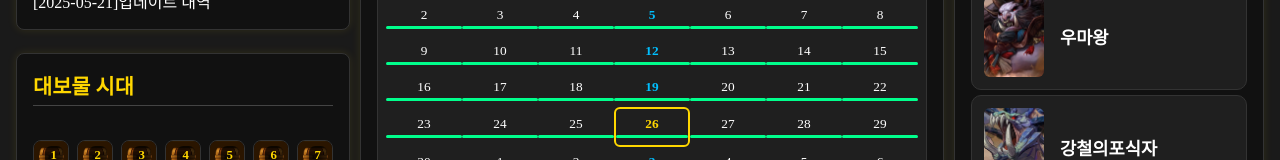
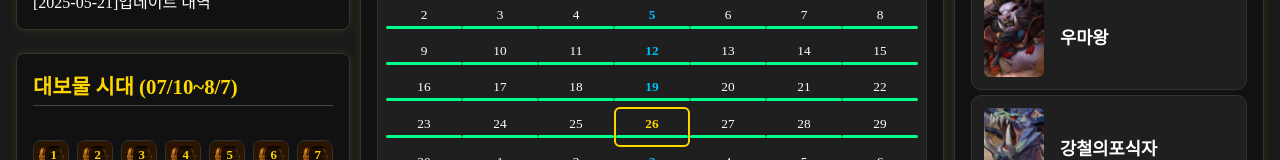
Before and after one commit to Dongsusin/SavenKnight, a React (Vite) app: page / in a window 1280 px wide. Shown: the part 350-510 px from the top of the page. Built offline with nearby package versions, Linux system fonts and the light colour scheme; no server answers; the database is empty.

Commit message:
쿠폰 날짜 추가

```diff
--- a/src/pages/Home.jsx
+++ b/src/pages/Home.jsx
@@ -322,7 +322,7 @@ export default function Home() {
           </section>
           {/* 쿠폰 코드 목록 */}
           <section className="home-panel">
-            <h2>대보물 시대</h2>
+            <h2>대보물 시대 (07/10~8/7)</h2>
             <CouponBoxGrid />
           </section>
           {/* 효과별 검색 버튼 */}
```
